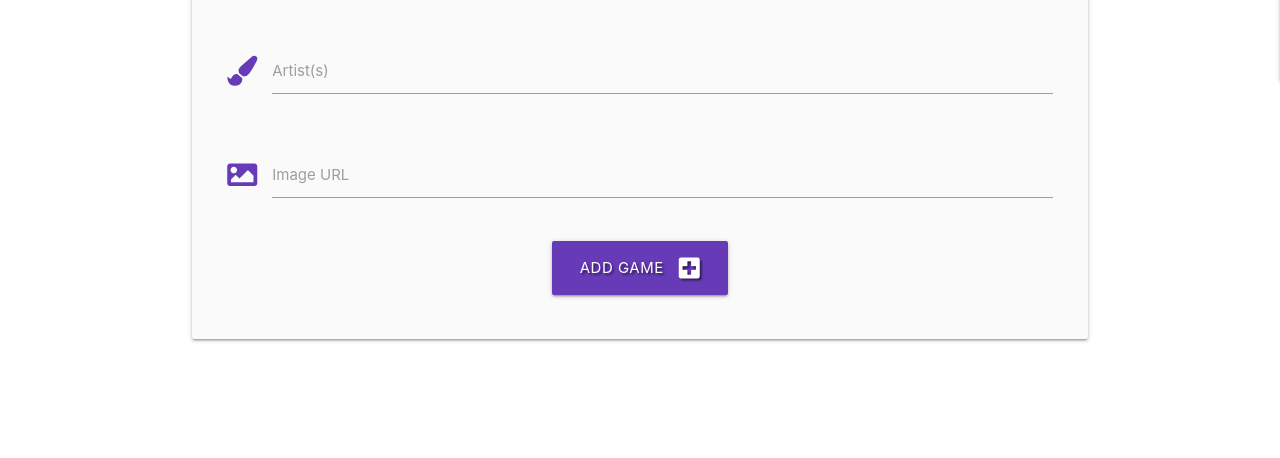
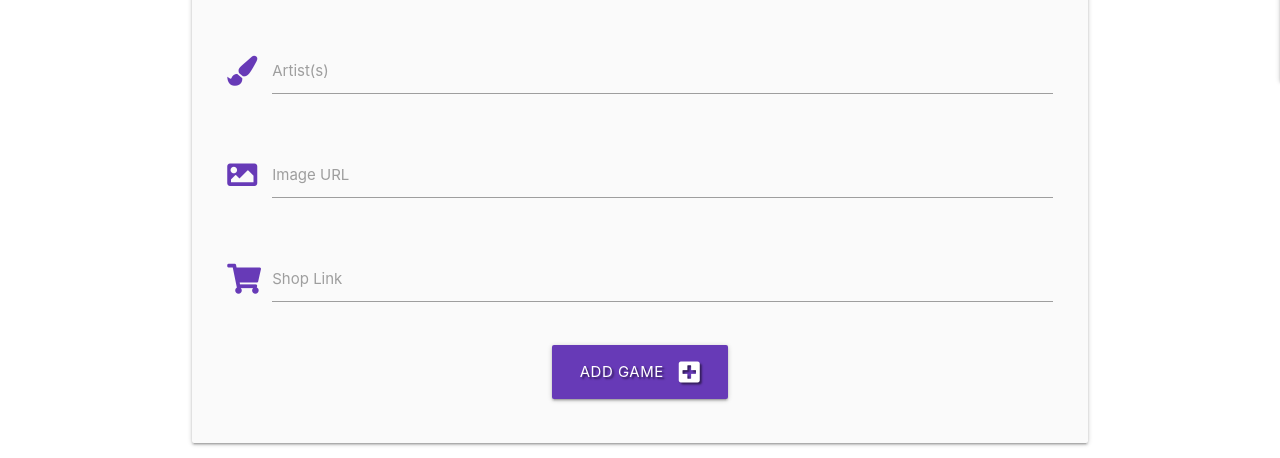
Before and after one commit to NickChapman1988/game-shelf, a Flask app: page /add_game in a window 1280 px wide. Shown: the part 779-1237 px from the top of the page. Before the commit the page ends 1121 px from the top, so only its background shows below. Run offline with Flask 2, Linux system fonts and the light colour scheme; the visitor is signed in with stand-in values (Sample User, id 1); data that the repository does not hold is empty; some libraries are stand-ins or nearby versions.

Commit message:
Add Shop Link to add_game template

```diff
--- a/app.py
+++ b/app.py
@@ -179,7 +179,8 @@ def add_game():
                 "designer": request.form.get("designer"),
                 "artist": request.form.get("artist"),
                 "publisher": request.form.get("publisher"),
-                "image_url": request.form.get("image_url")
+                "image_url": request.form.get("image_url"),
+                "shop_link": request.form.get("shop_link")
             }
 
             mongo.db.catalogue.insert_one(game)
--- a/templates/add_game.html
+++ b/templates/add_game.html
@@ -91,6 +91,14 @@
                     <label for="image_url">Image URL</label>
                 </div>
             </div>
+            <!-- Shop Link -->
+            <div class="row">
+                <div class="input-field col s12">
+                    <i class="fas fa-shopping-cart prefix deep-purple-text"></i>
+                    <input id="shop_link" name="shop_link" class="validate" required></input>
+                    <label for="shop_link">Shop Link</label>
+                </div>
+            </div>
             <!-- Submit Button -->
             <div class="row">
                 <div class="col s12 center-align">
```
